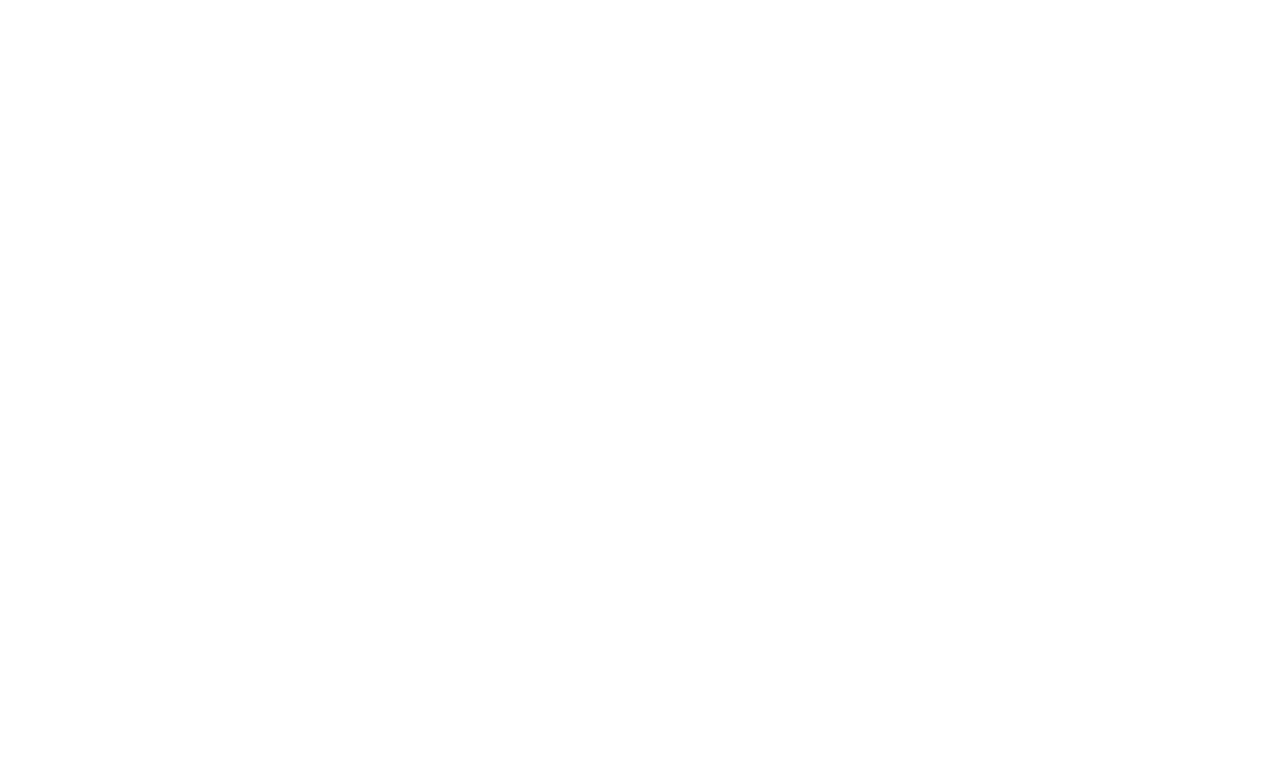
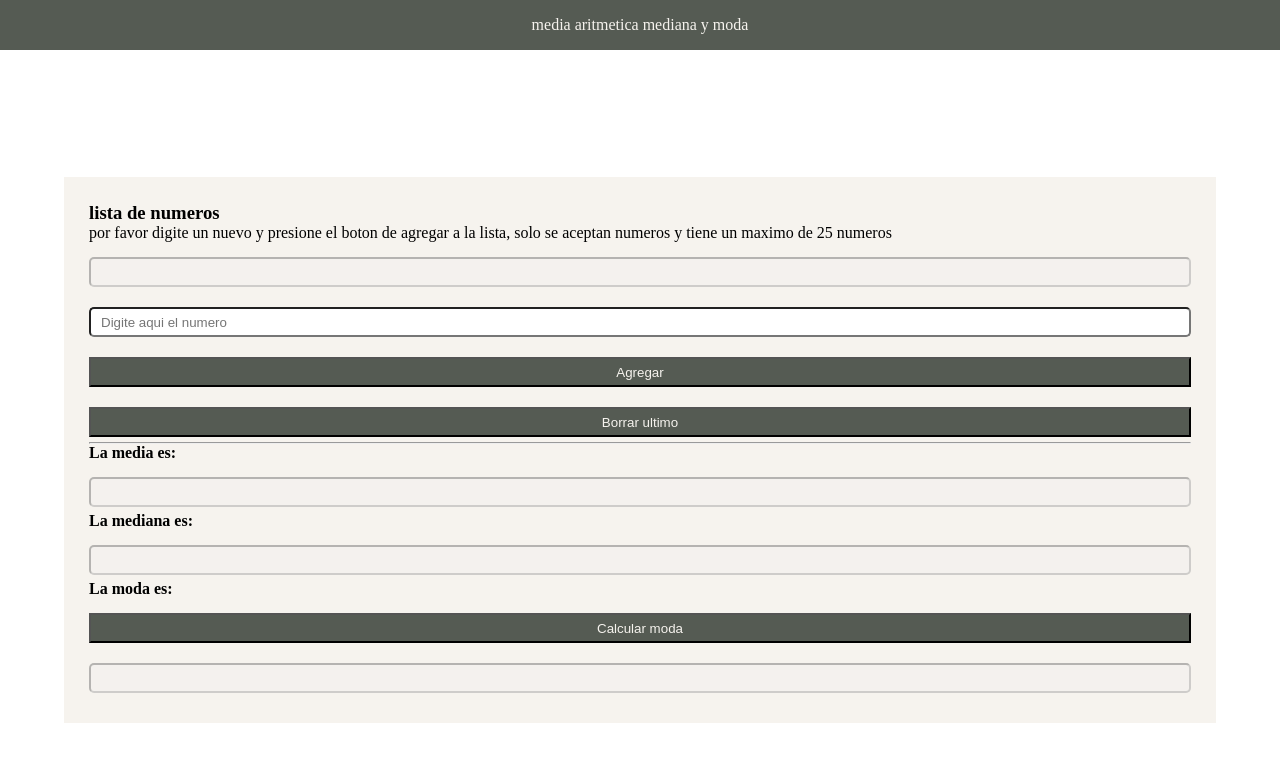
Before and after one commit to Dakrfox/JS_B4Platzi_001, a plain HTML site: page media moda y mediana/index.html in a window 1280 px wide. Drawn offline with Linux system fonts and the light colour scheme.

Commit message:
moda media y mediana

```diff
--- a/media moda y mediana/index.html
+++ b/media moda y mediana/index.html
@@ -0,0 +1,36 @@
+<!DOCTYPE html>
+<html lang="en">
+<head>
+    <meta charset="UTF-8">
+    <meta http-equiv="X-UA-Compatible" content="IE=edge">
+    <meta name="viewport" content="width=device-width, initial-scale=1.0">
+    <title>Media | mediana | moda </title>
+    <link rel="stylesheet" href="./styles/styles.css">
+    <script src="./main.js"></script>
+</head>
+<body>
+    <header>media aritmetica mediana y moda </header>
+    <section class="container" id="container">
+        <div class="list" id="list">
+            <form>
+                <h3>lista de numeros</h3>
+                <p>por favor digite un nuevo y presione el boton de agregar a la lista, solo se aceptan numeros
+                    y tiene un maximo de 25 numeros
+                </p>
+                <input type="text" id="tview" disabled>
+                <input type="number" id="arr-add" maxlength="9" placeholder="Digite aqui el numero">
+                <button type="button" onclick="addlist()"> Agregar</button>
+                <button type="button"> Borrar ultimo</button>
+                <hr>
+                <h4>La media es:</h4>
+                <input type="text" id="media" disabled>
+                <h4>La mediana es:</h4>
+                <input type="text" id="mediana" disabled>
+                <h4>La moda es:</h4>
+                <button type="button" onclick="moda1()">Calcular moda</button>
+                <input type="text" id="moda" disabled>
+            </form>
+        </div>
+    </section>
+</body>
+</html>
--- /dev/null
+++ b/media moda y mediana/main.js
@@ -0,0 +1,56 @@
+/*
+media aritmetica
+mediana
+moda
+*/
+
+let lista = [];
+let listax= [];
+
+
+function media (lista){
+    const reducer = (previousValue, currentValue) => previousValue + currentValue;
+    return lista.reduce(reducer)/lista.length;
+}
+
+function orden(lista){
+    lista.sort((a,b)=>a-b);
+    return lista;
+}
+
+function mediana(lista){
+    const Nlista = orden(lista);
+    let result;
+    if(Nlista.length % 2===0){
+        result=Nlista.slice(Nlista.length /2-1, Nlista.length /2+1).reduce((a,b) => a+b)/2;
+    }else{
+        result=Nlista.slice((Nlista.length /2), Nlista.length /2+1)[0];
+    }
+    return result;
+}
+function moda(lista){
+    let listaux = lista;
+    return listaux.sort((a,b) =>listaux.filter(v => v===a).length - listaux.filter(v => v===b).length).pop();
+}
+
+// let x = media(lista)
+// let y = mediana(lista)
+// let z = moda(lista)
+// console.log(`la media es: ${x}, la mediana es ${y} y la moda es ${z}`)
+
+
+function addlist(){
+    const NUM = parseInt(document.getElementById("arr-add").value);
+        lista.push(NUM);
+
+        document.getElementById("tview").value=lista;
+        document.getElementById("media").value=media(lista);
+        document.getElementById("mediana").value=mediana(lista);
+
+
+        document.getElementById("arr-add").value="";
+}
+function moda1(){
+    document.getElementById("moda").value=moda(lista);
+
+}
--- /dev/null
+++ b/media moda y mediana/styles/styles.css
@@ -0,0 +1,54 @@
+:root{
+    --main: #555b53;
+    --secondary: #f6f3ee;
+    --bg: #e0ded2;
+    --change: #bdbbad;
+    /*TEXT*/
+    --txt-1: #555b53;
+    --txt-2: #f6f3ee;
+}
+
+*{
+    margin:0;
+    padding:0;
+
+}
+header{
+    width: 100%;
+    background-color: var(--main);
+    height: 50px;
+    display: flex;
+    justify-content: center;
+    align-items: center;
+    color: var(--txt-2);
+}
+section{
+    display: flex;
+    width: 100vw;
+    height: 100vh;
+    justify-content: center;
+    align-items: center;
+}
+div{
+    width: 90%;
+    background-color: var(--secondary);
+    padding: 25px;
+    box-sizing: border-box;
+
+}
+input{
+    width: 100%;
+    height: 30px;
+    padding-left: 10px;
+    margin: 15px 0 5px 0;
+    border-radius: 5px;
+    box-sizing: border-box;
+
+}
+button{
+    width: 100%;
+    margin: 15px 0 5px 0;
+    height: 30px;
+    background-color: var(--main);
+    color: var(--txt-2);
+}
```
Also changed, not shown: index.html (+1 -1 lines).
